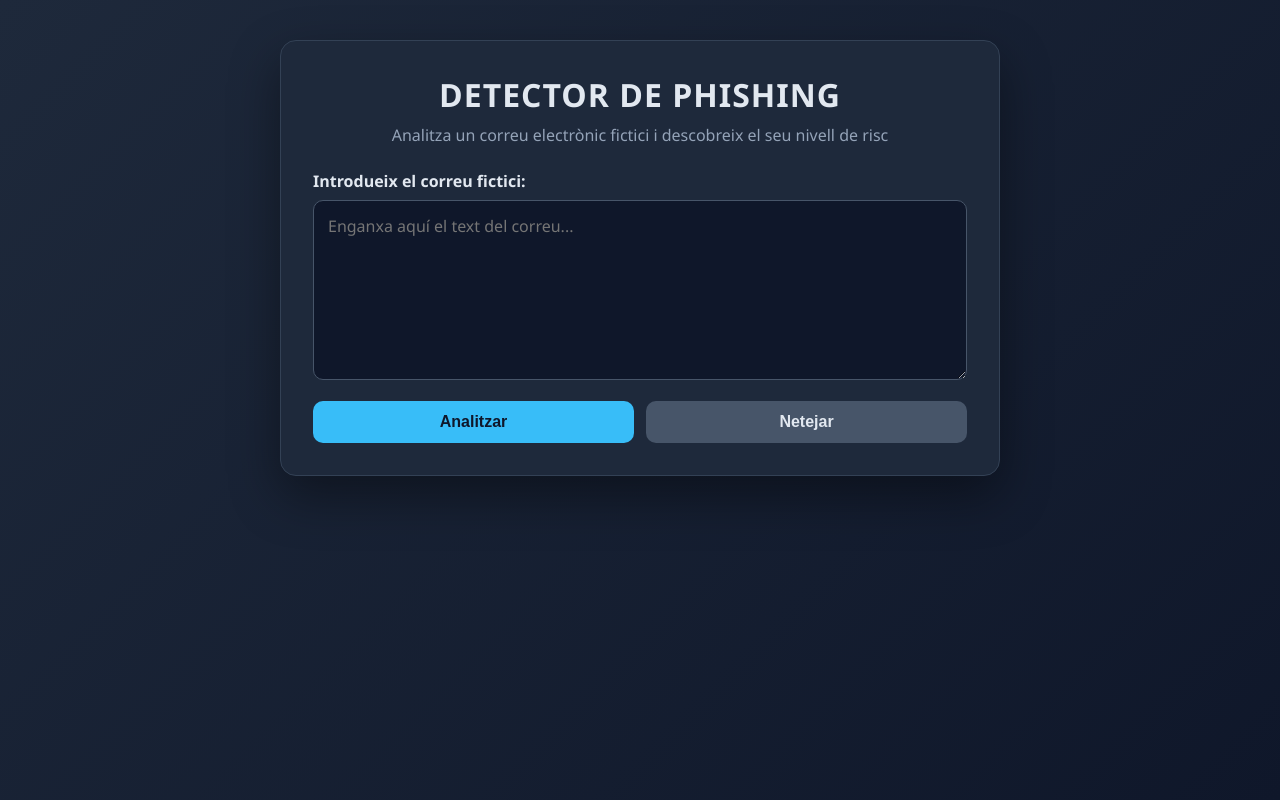
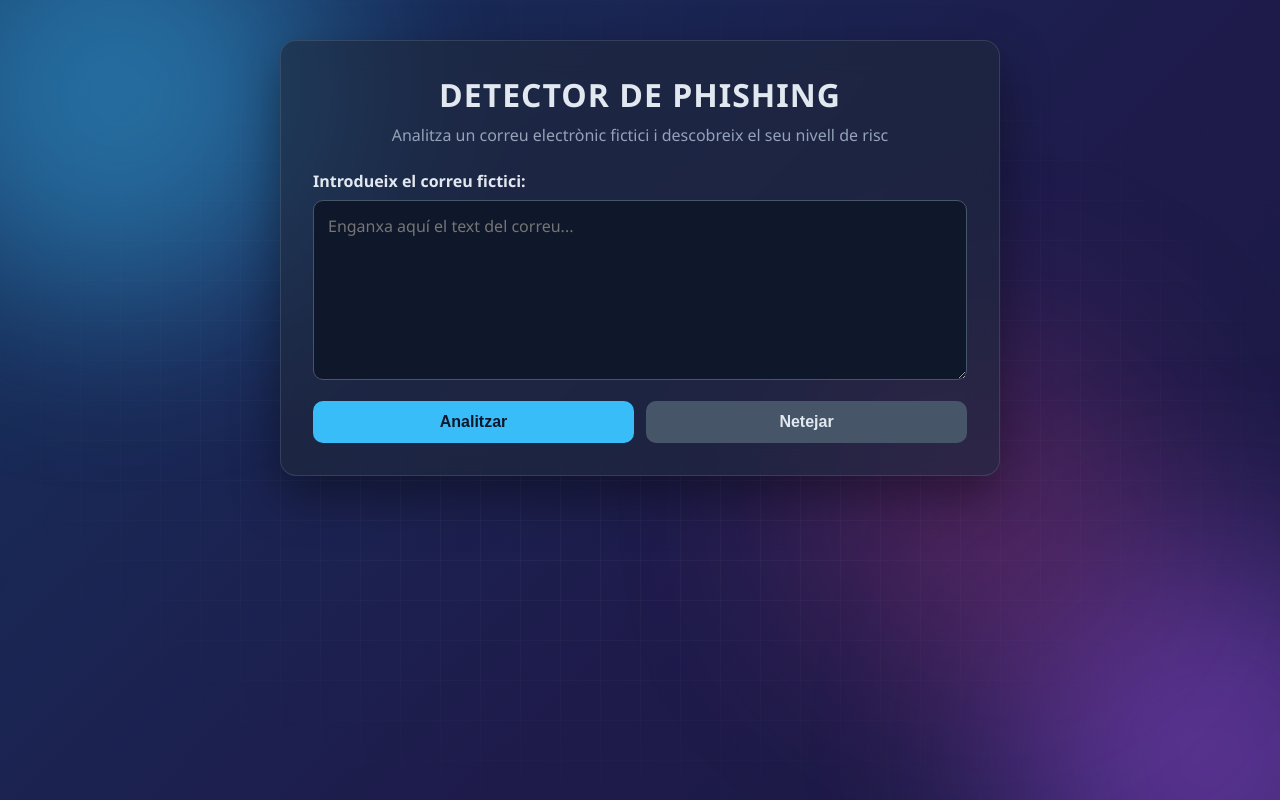
Before and after one commit to Bielataaa/Detector_Phishing, a plain HTML site: page index.html in a window 1280 px wide. Drawn offline with Linux system fonts and the light colour scheme.

Commit message:
Fons mes bonic: degradat animat, taques de color i efecte vidre
Co-authored-by: Cursor <cursoragent@cursor.com>

```diff
--- a/index.html
+++ b/index.html
@@ -13,19 +13,97 @@
             margin: 0;
             min-height: 100vh;
             font-family: "Segoe UI", Arial, sans-serif;
-            background: linear-gradient(135deg, #1e293b, #0f172a);
+            background: linear-gradient(-45deg, #0f172a, #1e1b4b, #0c4a6e, #312e81);
+            background-size: 400% 400%;
+            animation: degradat 20s ease infinite;
             color: #e2e8f0;
             display: flex;
             justify-content: center;
             align-items: flex-start;
             padding: 40px 16px;
+            position: relative;
+            overflow-x: hidden;
+        }
+
+        /* Quadrícula subtil */
+        body::before {
+            content: "";
+            position: fixed;
+            inset: 0;
+            background-image:
+                linear-gradient(rgba(148, 163, 184, 0.06) 1px, transparent 1px),
+                linear-gradient(90deg, rgba(148, 163, 184, 0.06) 1px, transparent 1px);
+            background-size: 40px 40px;
+            mask-image: radial-gradient(ellipse at center, black 30%, transparent 80%);
+            -webkit-mask-image: radial-gradient(ellipse at center, black 30%, transparent 80%);
+            pointer-events: none;
+            z-index: 0;
+        }
+
+        /* Taques de color difuminades */
+        .fons {
+            position: fixed;
+            border-radius: 50%;
+            filter: blur(90px);
+            opacity: 0.45;
+            pointer-events: none;
+            z-index: 0;
+            animation: flotar 18s ease-in-out infinite alternate;
+        }
+
+        .fons-1 {
+            width: 420px;
+            height: 420px;
+            background: #38bdf8;
+            top: -120px;
+            left: -100px;
+        }
+
+        .fons-2 {
+            width: 380px;
+            height: 380px;
+            background: #a855f7;
+            bottom: -120px;
+            right: -80px;
+            animation-delay: -6s;
+        }
+
+        .fons-3 {
+            width: 300px;
+            height: 300px;
+            background: #ec4899;
+            top: 40%;
+            left: 60%;
+            opacity: 0.25;
+            animation-delay: -12s;
+        }
+
+        @keyframes degradat {
+            0% { background-position: 0% 50%; }
+            50% { background-position: 100% 50%; }
+            100% { background-position: 0% 50%; }
+        }
+
+        @keyframes flotar {
+            0% { transform: translate(0, 0) scale(1); }
+            100% { transform: translate(60px, 40px) scale(1.15); }
+        }
+
+        @media (prefers-reduced-motion: reduce) {
+            body, .fons {
+                animation: none;
+            }
         }
 
         .contenidor {
+            position: relative;
+            z-index: 1;
             width: 100%;
             max-width: 720px;
-            background: #1e293b;
-            border: 1px solid #334155;
+            background: rgba(30, 41, 59, 0.6);
+            backdrop-filter: blur(16px);
+            -webkit-backdrop-filter: blur(16px);
+            border: 1px solid rgba(148, 163, 184, 0.2);
             border-radius: 16px;
             padding: 32px;
             box-shadow: 0 20px 50px rgba(0, 0, 0, 0.4);
@@ -168,6 +246,10 @@
     </style>
 </head>
 <body>
+    <div class="fons fons-1"></div>
+    <div class="fons fons-2"></div>
+    <div class="fons fons-3"></div>
+
     <main class="contenidor">
         <h1>DETECTOR DE PHISHING</h1>
         <p class="subtitol">Analitza un correu electrònic fictici i descobreix el seu nivell de risc</p>
```
